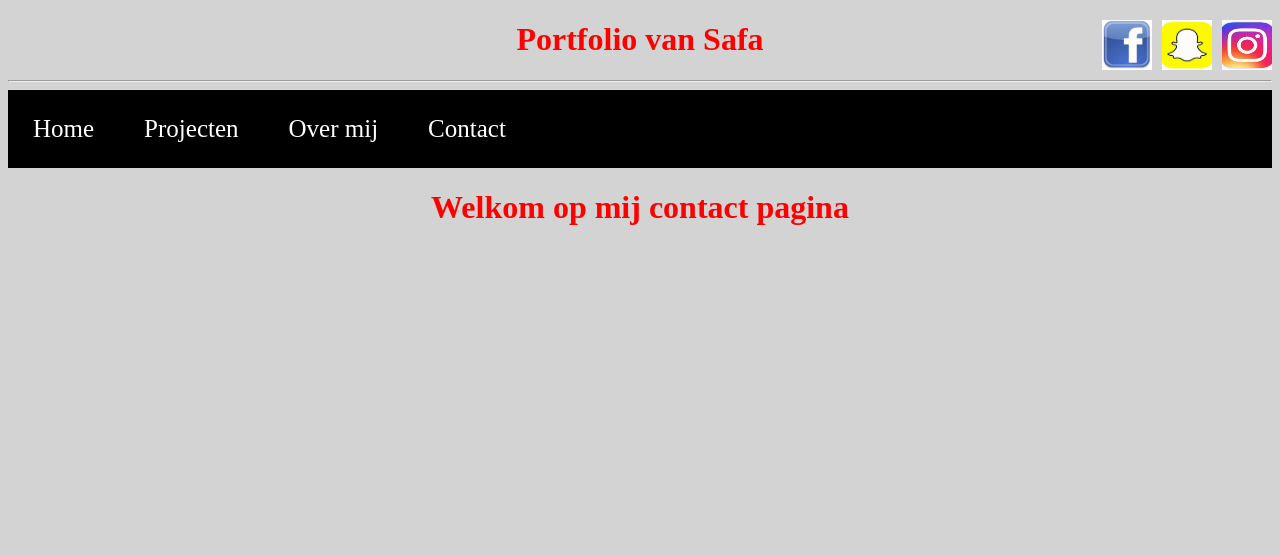
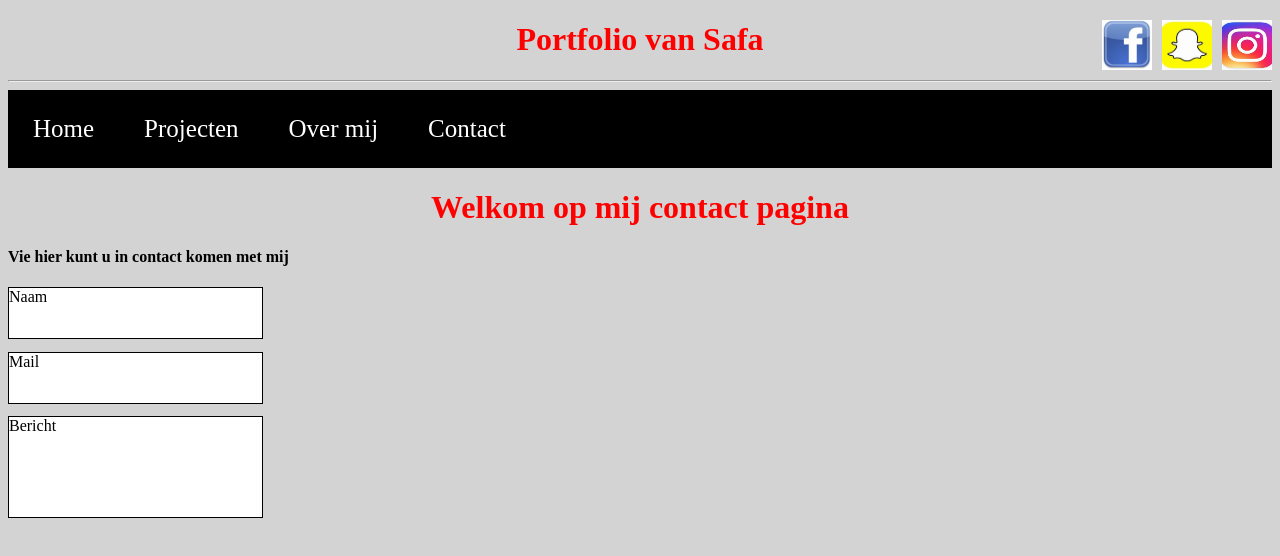
Before and after one commit to safatas/mockup-2, a plain HTML site: page contacten.html in a window 1280 px wide. Drawn offline with Linux system fonts and the light colour scheme.

Commit message:
werken aan contact pagina

```diff
--- a/contacten.html
+++ b/contacten.html
@@ -28,6 +28,18 @@
     </ul>
     </nav>
     <h1>Welkom op mij contact pagina</h1>
+    <div class="wrappper">
+        <h4>Vie hier kunt u in contact komen met mij</h4>
+        <div class="buttens">
+            Naam
+        </div>
+        <div class="mail">
+            Mail
+        </div>
+        <div class="bricht">
+            Bericht
+        </div>
+  </div>
 </body>
 
 </html>
--- a/css/style.css
+++ b/css/style.css
@@ -84,3 +84,23 @@ h3{
     text-align: center;
     font-size: 20px;
 }
+.buttens{
+    background-color: white;
+    border: 1px solid black;
+    width: 20%;
+    height: 50px;
+}
+.mail{
+    background-color: white;
+    border: 1px solid black;
+    width: 20%;
+    height: 50px;
+    margin-top: 1%;
+}
+.bricht{
+    background-color: white;
+    border: 1px solid black;
+    width: 20%;
+    height: 100px;
+    margin-top: 1%;
+}
```
Also changed, not shown: js/main.js (+13 -13 lines).
